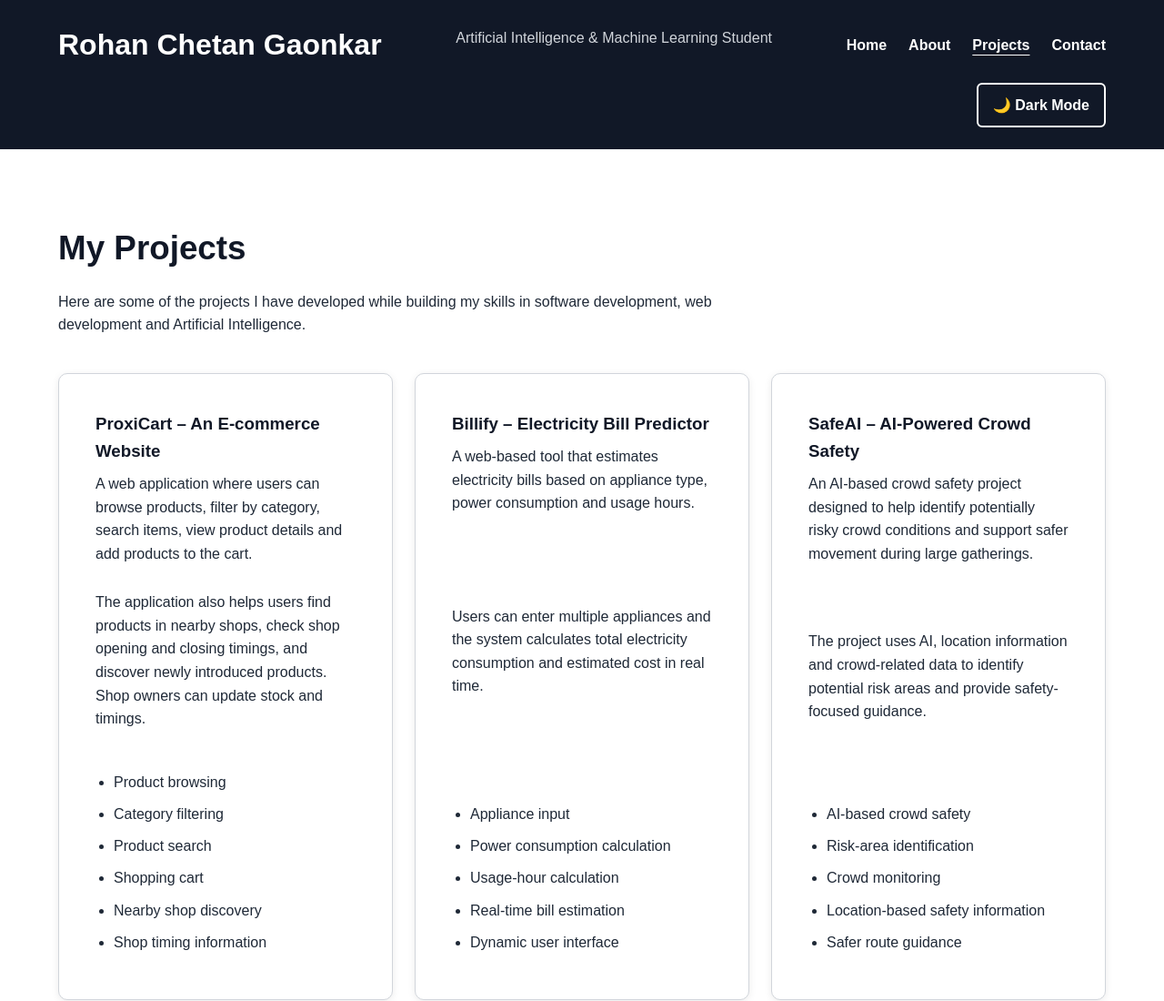
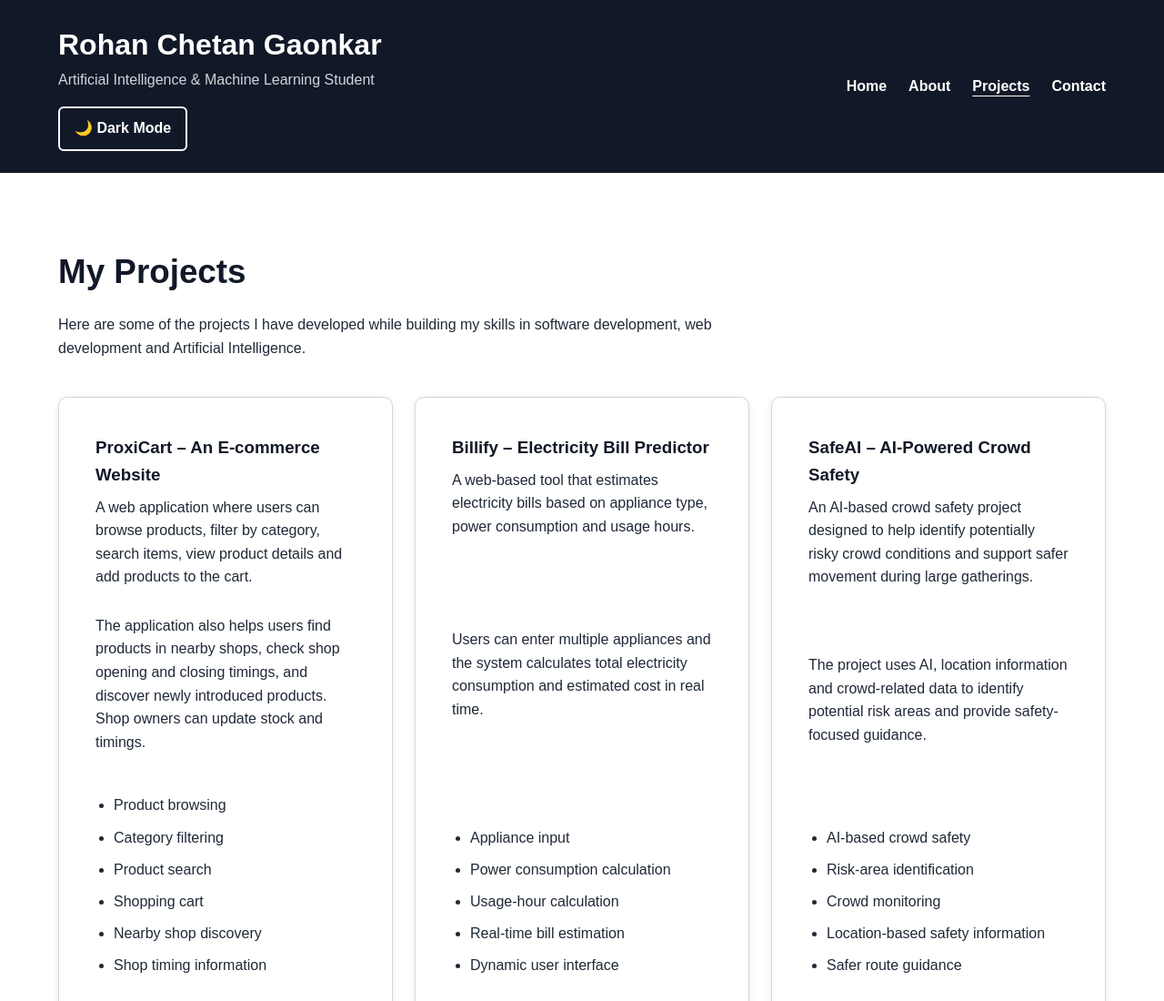
Before and after one commit to rohangaonkar3/portfolio, a plain HTML site: page projects.html in a window 1280 px wide. Shown: the top 1100 px of the page at 91% size. Drawn offline with Linux system fonts and the light colour scheme.

Commit message:
Add files via upload

```diff
--- a/projects.html
+++ b/projects.html
@@ -33,16 +33,37 @@
 
         <div class="container">
 
-            <h1>Rohan Chetan Gaonkar</h1>
+            <!-- Header Top -->
+            <div class="header-top">
 
-            <p>
-                Artificial Intelligence &amp; Machine Learning Student
-            </p>
+                <div class="header-info">
+
+                    <h1>
+                        Rohan Chetan Gaonkar
+                    </h1>
+
+                    <p>
+                        Artificial Intelligence &amp; Machine Learning Student
+                    </p>
+
+                </div>
+
+                <!-- Theme Toggle -->
+                <button
+                    type="button"
+                    class="theme-toggle"
+                    id="themeToggle"
+                    aria-label="Toggle between light and dark mode">
+                    🌙 Dark Mode
+                </button>
+
+            </div>
 
             <!-- Navigation -->
             <nav aria-label="Primary Navigation">
 
                 <ul>
+
                     <li>
                         <a href="index.html">
                             Home
@@ -66,18 +87,10 @@
                             Contact
                         </a>
                     </li>
+
                 </ul>
 
             </nav>
-
-            <!-- Theme Toggle -->
-            <button
-                type="button"
-                class="theme-toggle"
-                id="themeToggle"
-                aria-label="Toggle between light and dark mode">
-                🌙 Dark Mode
-            </button>
 
         </div>
 
@@ -126,12 +139,31 @@
                         </p>
 
                         <ul aria-label="ProxiCart features">
-                            <li>Product browsing</li>
-                            <li>Category filtering</li>
-                            <li>Product search</li>
-                            <li>Shopping cart</li>
-                            <li>Nearby shop discovery</li>
-                            <li>Shop timing information</li>
+
+                            <li>
+                                Product browsing
+                            </li>
+
+                            <li>
+                                Category filtering
+                            </li>
+
+                            <li>
+                                Product search
+                            </li>
+
+                            <li>
+                                Shopping cart
+                            </li>
+
+                            <li>
+                                Nearby shop discovery
+                            </li>
+
+                            <li>
+                                Shop timing information
+                            </li>
+
                         </ul>
 
                     </article>
@@ -156,11 +188,27 @@
                         </p>
 
                         <ul aria-label="Billify features">
-                            <li>Appliance input</li>
-                            <li>Power consumption calculation</li>
-                            <li>Usage-hour calculation</li>
-                            <li>Real-time bill estimation</li>
-                            <li>Dynamic user interface</li>
+
+                            <li>
+                                Appliance input
+                            </li>
+
+                            <li>
+                                Power consumption calculation
+                            </li>
+
+                            <li>
+                                Usage-hour calculation
+                            </li>
+
+                            <li>
+                                Real-time bill estimation
+                            </li>
+
+                            <li>
+                                Dynamic user interface
+                            </li>
+
                         </ul>
 
                     </article>
@@ -187,11 +235,27 @@
                         </p>
 
                         <ul aria-label="SafeAI features">
-                            <li>AI-based crowd safety</li>
-                            <li>Risk-area identification</li>
-                            <li>Crowd monitoring</li>
-                            <li>Location-based safety information</li>
-                            <li>Safer route guidance</li>
+
+                            <li>
+                                AI-based crowd safety
+                            </li>
+
+                            <li>
+                                Risk-area identification
+                            </li>
+
+                            <li>
+                                Crowd monitoring
+                            </li>
+
+                            <li>
+                                Location-based safety information
+                            </li>
+
+                            <li>
+                                Safer route guidance
+                            </li>
+
                         </ul>
 
                     </article>
```
Also changed, not shown: about.html (+30 -12 lines), contact.html (+35 -14 lines), index.html (+36 -13 lines).
